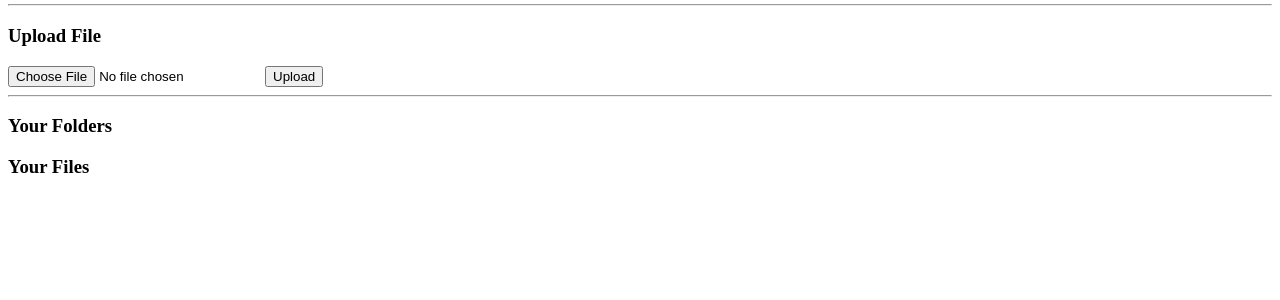
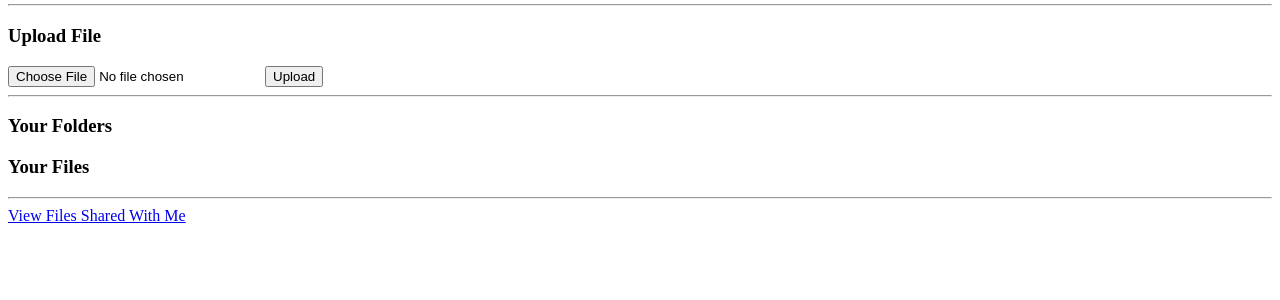
Before and after one commit to ahireyashh/sharespace, a Flask app: page /dashboard in a window 1280 px wide. Shown: the part 179-479 px from the top of the page. Run offline with Flask 3, Linux system fonts and the light colour scheme; the visitor is signed in with stand-in values (Sample User, id 1); data comes from the database, SQL or seed files in the repository; data that the repository does not hold is empty.

Commit message:
Day 5: Add file sharing system with view/download permissions (FR4)

```diff
--- a/app.py
+++ b/app.py
@@ -178,13 +178,26 @@ def upload_file():
 def download_file(file_id):
     conn = get_db_connection()
     file = conn.execute(
-        'SELECT * FROM files WHERE id = ? AND owner_id = ?',
-        (file_id, session['user_id'])
+        'SELECT * FROM files WHERE id = ?', (file_id,)
     ).fetchone()
 
     if file is None:
         conn.close()
-        flash('File not found or access denied.')
+        flash('File not found.')
+        return redirect(url_for('dashboard'))
+
+    is_owner = file['owner_id'] == session['user_id']
+
+    share = conn.execute(
+        'SELECT * FROM shares WHERE file_id = ? AND shared_with_id = ?',
+        (file_id, session['user_id'])
+    ).fetchone()
+
+    has_download_permission = share and share['permission'] == 'download'
+
+    if not is_owner and not has_download_permission:
+        conn.close()
+        flash('You do not have permission to download this file.')
         return redirect(url_for('dashboard'))
 
     node = conn.execute(
@@ -198,6 +211,74 @@ def download_file(file_id):
         as_attachment=True,
         download_name=file['filename']
     )
+@app.route('/share', methods=['POST'])
+@login_required
+def share_file():
+    file_id = request.form['file_id']
+    target_username = request.form['username']
+    permission = request.form.get('permission', 'view')
+
+    conn = get_db_connection()
+
+    file = conn.execute(
+        'SELECT * FROM files WHERE id = ? AND owner_id = ?',
+        (file_id, session['user_id'])
+    ).fetchone()
+
+    if file is None:
+        conn.close()
+        flash('File not found or you are not the owner.')
+        return redirect(url_for('dashboard'))
+
+    target_user = conn.execute(
+        'SELECT * FROM users WHERE username = ?', (target_username,)
+    ).fetchone()
+
+    if target_user is None:
+        conn.close()
+        flash('User not found.')
+        return redirect(url_for('dashboard'))
+
+    if target_user['id'] == session['user_id']:
+        conn.close()
+        flash('You cannot share a file with yourself.')
+        return redirect(url_for('dashboard'))
+
+    existing = conn.execute(
+        'SELECT * FROM shares WHERE file_id = ? AND shared_with_id = ?',
+        (file_id, target_user['id'])
+    ).fetchone()
+
+    if existing:
+        conn.execute(
+            'UPDATE shares SET permission = ? WHERE id = ?',
+            (permission, existing['id'])
+        )
+    else:
+        conn.execute(
+            'INSERT INTO shares (file_id, owner_id, shared_with_id, permission) VALUES (?, ?, ?, ?)',
+            (file_id, session['user_id'], target_user['id'], permission)
+        )
+
+    conn.commit()
+    conn.close()
+    flash(f'File shared with {target_username}.')
+    return redirect(url_for('dashboard'))
+
+@app.route('/shared_with_me')
+@login_required
+def shared_with_me():
+    conn = get_db_connection()
+    shared_files = conn.execute(
+        '''SELECT files.*, shares.permission, users.username as owner_name
+           FROM shares
+           JOIN files ON shares.file_id = files.id
+           JOIN users ON shares.owner_id = users.id
+           WHERE shares.shared_with_id = ? AND files.is_trashed = 0''',
+        (session['user_id'],)
+    ).fetchall()
+    conn.close()
+    return render_template('shared_with_me.html', shared_files=shared_files)
 
 
 if __name__ == '__main__':
--- a/database.py
+++ b/database.py
@@ -66,6 +66,19 @@ def init_db():
             FOREIGN KEY (node_id) REFERENCES storage_nodes (id)
         )
     ''')
+    conn.execute('''
+        CREATE TABLE IF NOT EXISTS shares (
+            id INTEGER PRIMARY KEY AUTOINCREMENT,
+            file_id INTEGER NOT NULL,
+            owner_id INTEGER NOT NULL,
+            shared_with_id INTEGER NOT NULL,
+            permission TEXT DEFAULT 'view',
+            created_at TIMESTAMP DEFAULT CURRENT_TIMESTAMP,
+            FOREIGN KEY (file_id) REFERENCES files (id),
+            FOREIGN KEY (owner_id) REFERENCES users (id),
+            FOREIGN KEY (shared_with_id) REFERENCES users (id)
+        )
+    ''')
 
     conn.commit()
     conn.close()
--- a/templates/dashboard.html
+++ b/templates/dashboard.html
@@ -33,8 +33,21 @@
         <li>
             {{ file['filename'] }} ({{ file['filesize'] }} bytes) — stored on {{ file['node_name'] }}
             — <a href="{{ url_for('download_file', file_id=file['id']) }}">Download</a>
+
+            <form method="POST" action="{{ url_for('share_file') }}" style="display:inline">
+                <input type="hidden" name="file_id" value="{{ file['id'] }}">
+                <input type="text" name="username" placeholder="Share with username" required>
+                <select name="permission">
+                    <option value="view">View only</option>
+                    <option value="download">Can download</option>
+                </select>
+                <button type="submit">Share</button>
+            </form>
         </li>
     {% endfor %}
 </ul>
+
+<hr>
+<a href="{{ url_for('shared_with_me') }}">View Files Shared With Me</a>
 </body>
 </html>
```
Also changed, not shown: templates/shared_with_me.html (added, +18 -0 lines). Lines whose indentation alone changed are shown as unchanged.
